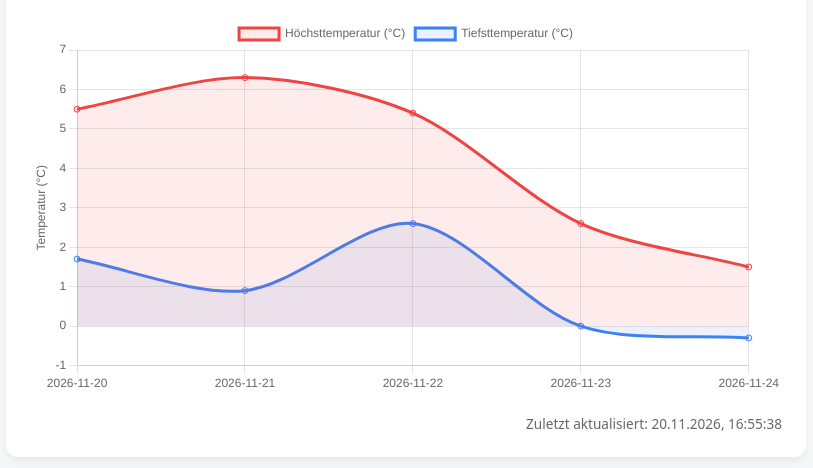
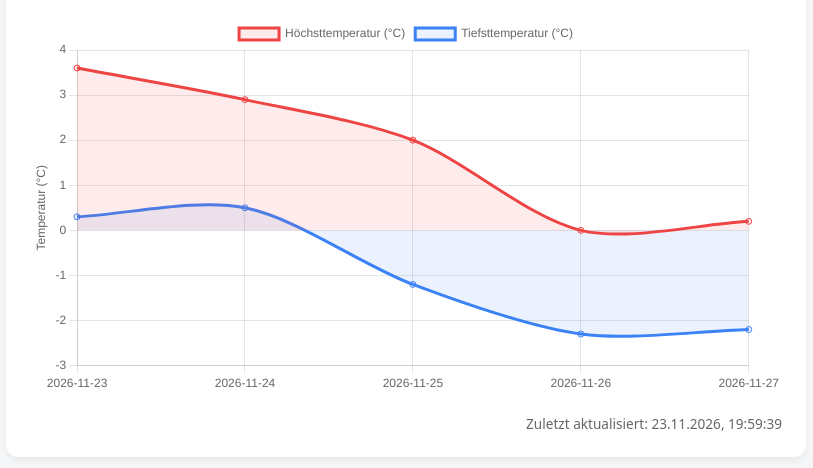
Before and after one commit to julianstaiger-cmd/GH_action_testing, a plain HTML site: page index.html in a window 1280 px wide. Shown: the part 110-578 px from the top of the page, without its empty margins (234-1047 px from the left). Drawn offline with nearby package versions, Linux system fonts and the light colour scheme.

Commit message:
deploy: ab9ad3fede95565fdd612660c6ba05b7726aece3

```diff
--- a/index.html
+++ b/index.html
@@ -16,7 +16,7 @@
   <div class="card">
     <h1>🌤️ 5-Tage Wettervorhersage Berlin</h1>
     <canvas id="weatherChart"></canvas>
-    <div class="footer">Zuletzt aktualisiert: 20.11.2026, 16:55:38</div>
+    <div class="footer">Zuletzt aktualisiert: 23.11.2026, 19:59:39</div>
   </div>
 
   <script>
@@ -24,11 +24,11 @@
     new Chart(ctx, {
       type: 'line',
       data: {
-        labels: ["2026-11-20","2026-11-21","2026-11-22","2026-11-23","2026-11-24"],
+        labels: ["2026-11-23","2026-11-24","2026-11-25","2026-11-26","2026-11-27"],
         datasets: [
           {
             label: 'Höchsttemperatur (°C)',
-            data: [5.5,6.3,5.4,2.6,1.5],
+            data: [3.6,2.9,2,0,0.2],
             borderColor: '#ef4444',
             backgroundColor: 'rgba(239, 68, 68, 0.1)',
             fill: true,
@@ -36,7 +36,7 @@
           },
           {
             label: 'Tiefsttemperatur (°C)',
-            data: [1.7,0.9,2.6,0,-0.3],
+            data: [0.3,0.5,-1.2,-2.3,-2.2],
             borderColor: '#3b82f6',
             backgroundColor: 'rgba(59, 130, 246, 0.1)',
             fill: true,
```
